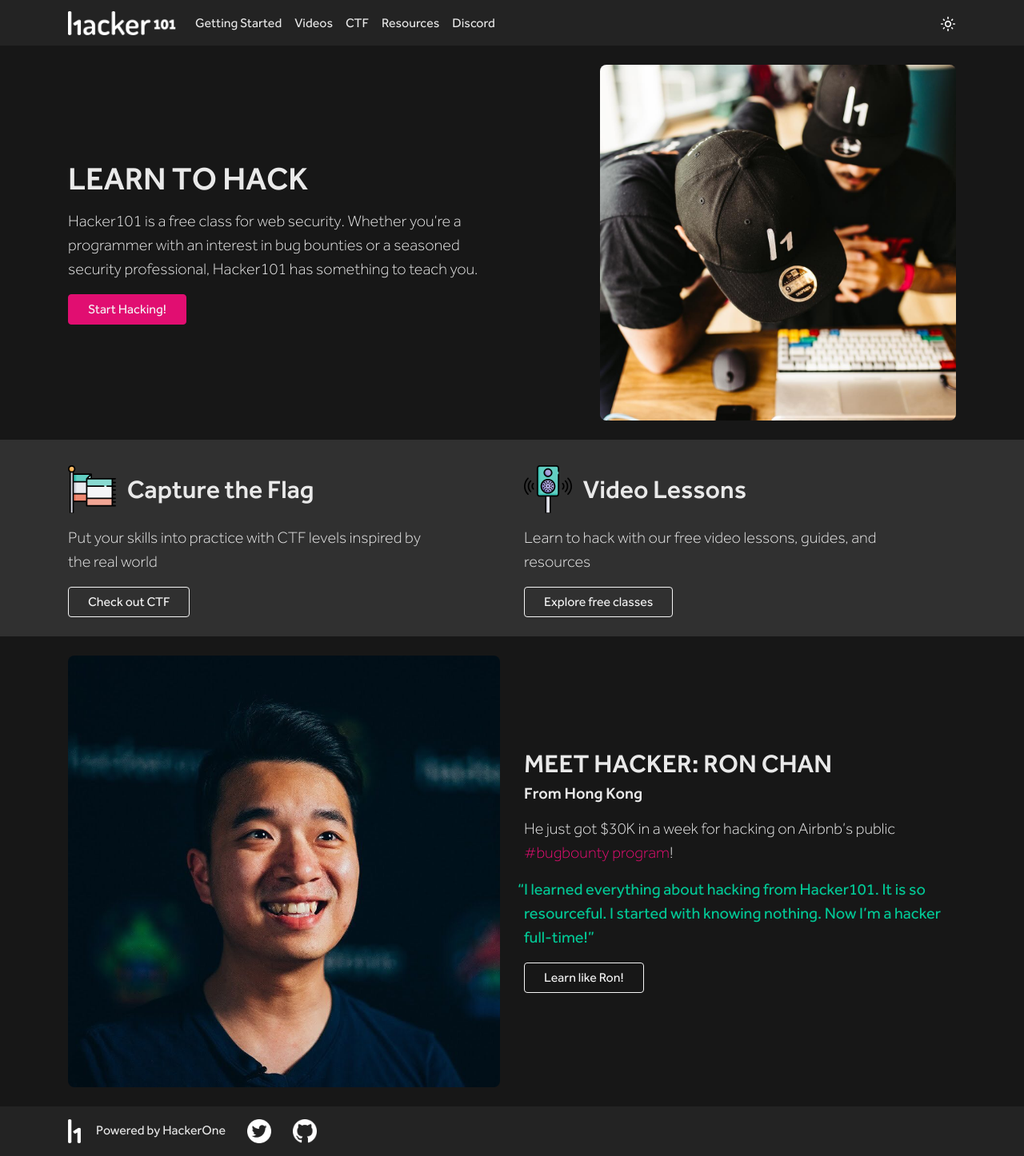
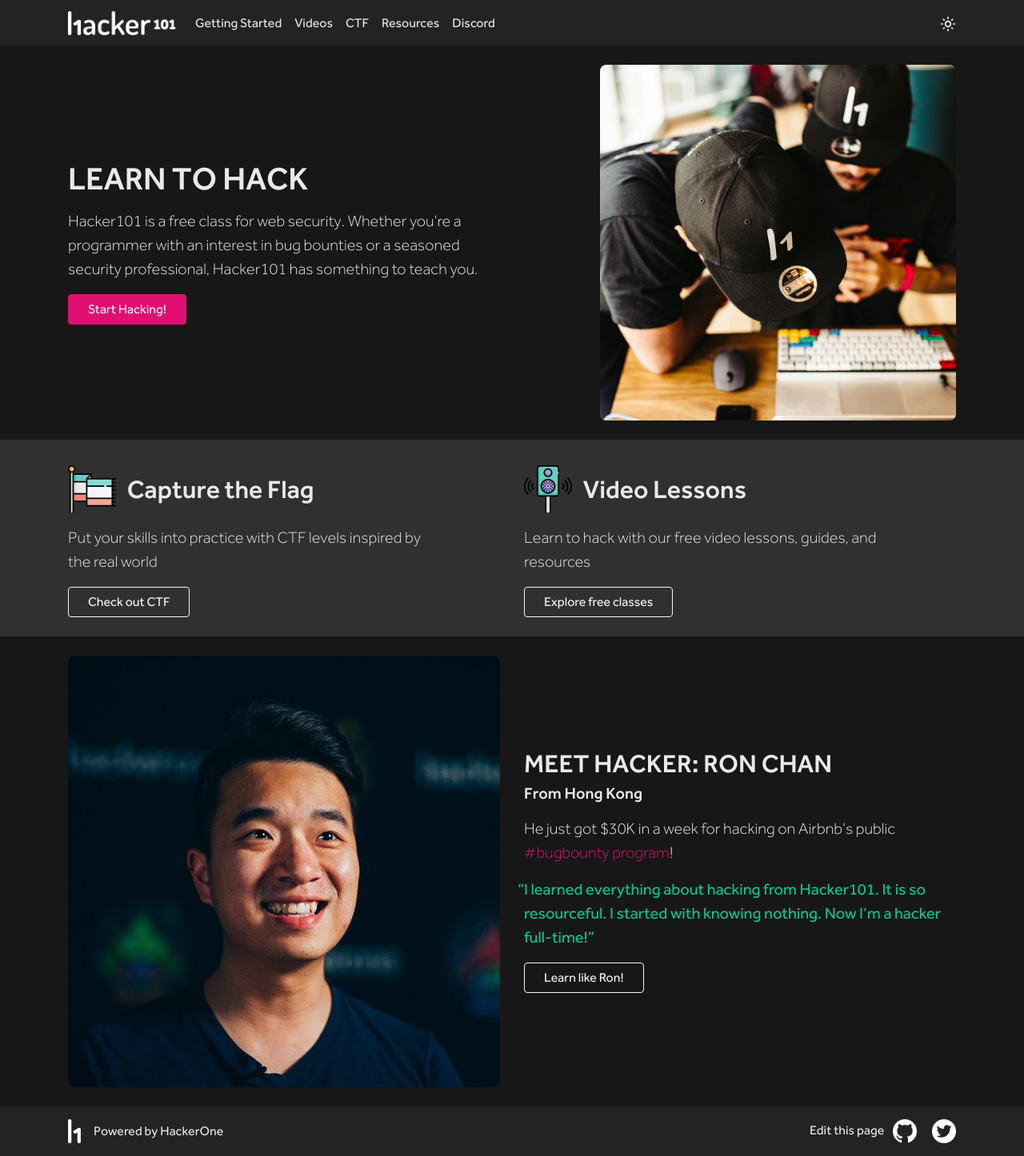
Before and after one commit to Hacker0x01/hacker101, a Jekyll site: the page built from index.md, in a window 1280 px wide. Shown: the whole page at 80% size. Built offline with Jekyll 4.4.1, drawn with Linux system fonts in a browser that asks for light colours.

Commit message:
Add back "Edit this page" link to footer

```diff
--- a/_includes/footer.html
+++ b/_includes/footer.html
@@ -1,14 +1,20 @@
 <footer class="flex-shrink-0 bg-dark py-3">
-  <div class="container">
-    <a href="https://www.hackerone.com/start-hacking" class="text-light mr-4">
+  <div class="container d-flex justify-content-between">
+    <a href="https://www.hackerone.com/start-hacking" class="text-light d-flex align-items-center">
       <img src="/assets/logo_h1.png" alt="Start hacking on HackerOne" width="16" height="30" class="mr-3">
       Powered by HackerOne
     </a>
-    <a href="https://twitter.com/Hacker0x01">
-      <img src="/assets/twitter.png" alt="Follow us on Twitter" width="30" height="30" class="mr-4">
-    </a>
-    <a href="https://github.com/Hacker0x01/hacker101">
-      <img src="/assets/github.png" alt="Contribute on GitHub" width="30" height="30">
-    </a>
+    <div>
+      <a href="{{ site.github.repository_url }}/edit/master/{{ page.path }}"
+        class="text-light mr-2 d-none d-md-inline">
+        Edit this page
+      </a>
+      <a href="{{ site.github.repository_url }}">
+        <img src="/assets/github.png" alt="Contribute on GitHub" width="30" height="30" class="mr-3">
+      </a>
+      <a href="https://twitter.com/Hacker0x01">
+        <img src="/assets/twitter.png" alt="Follow us on Twitter" width="30" height="30">
+      </a>
+    </div>
   </div>
 </footer>
```
